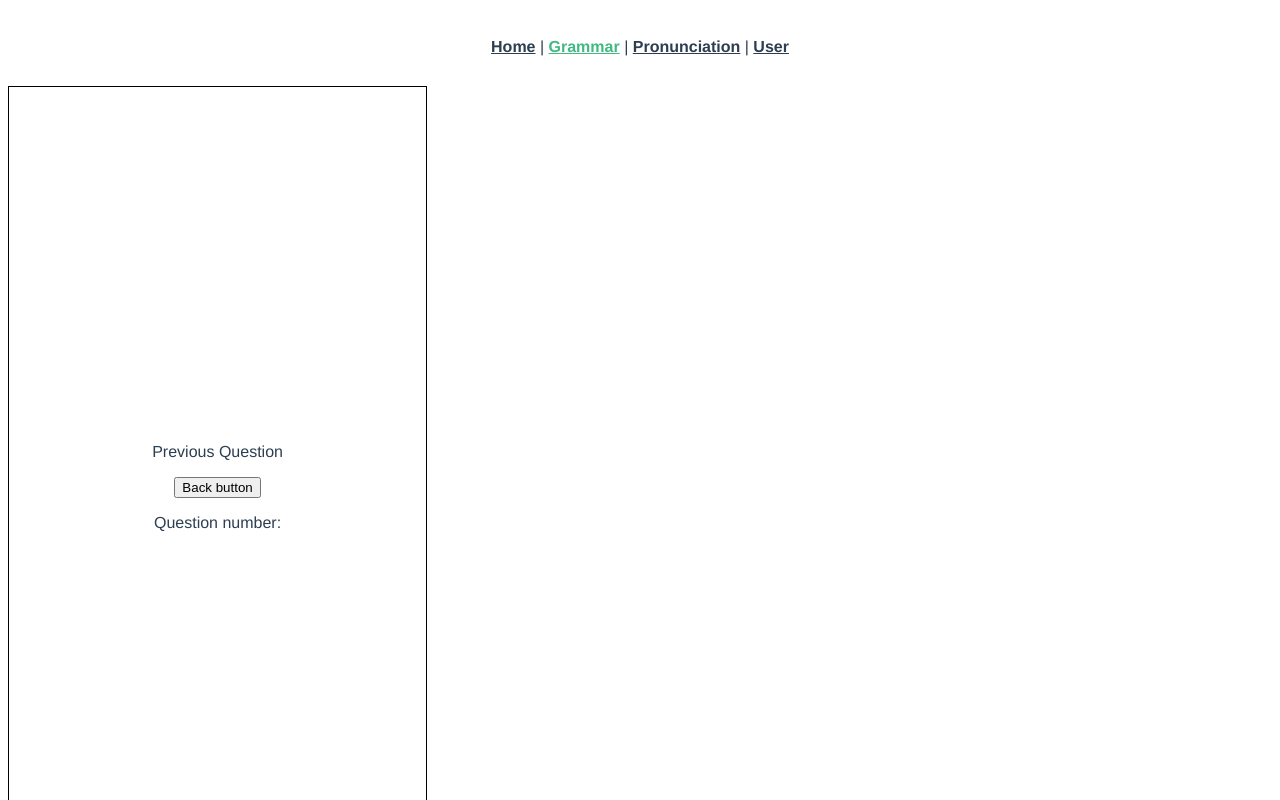
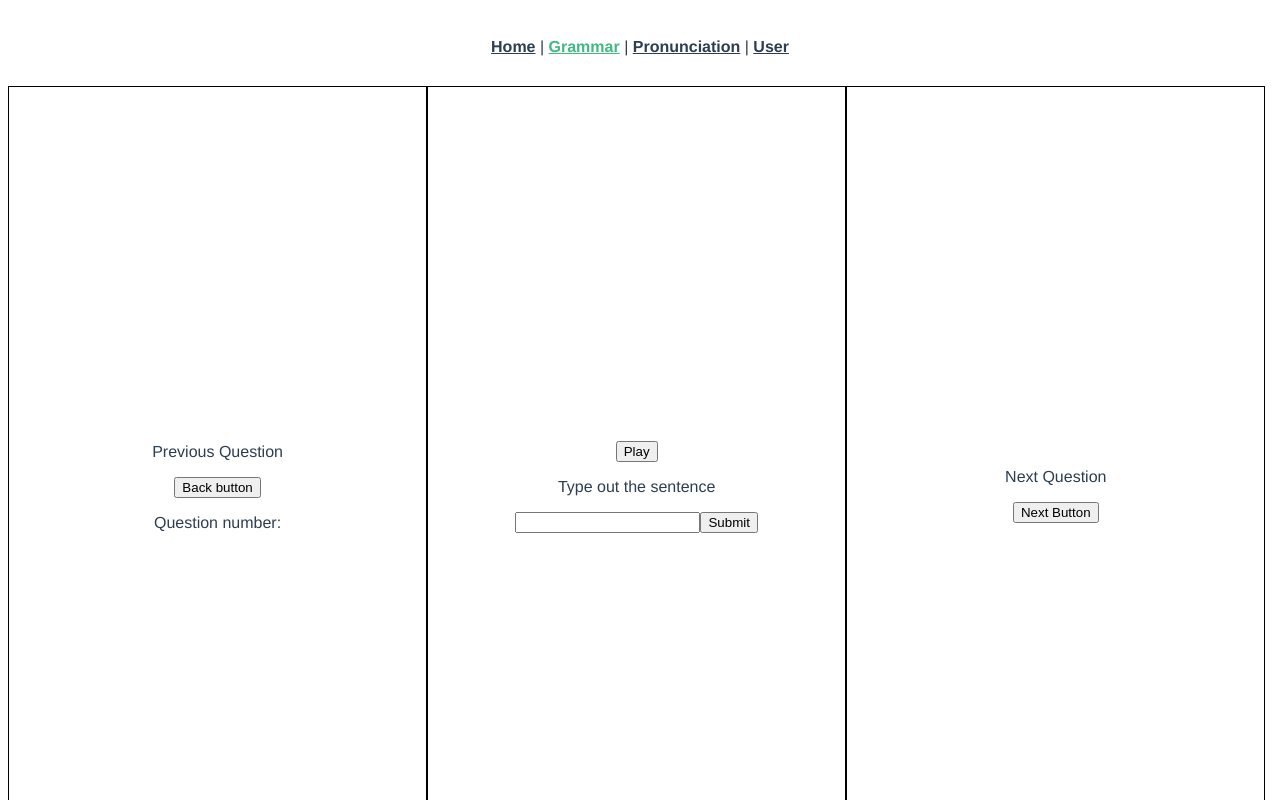
Before and after one commit to nancylee713/AILanguageTutor_FE, a Vue app: page /#/grammar in a window 1280 px wide. Shown: the top 800 px of the page. Built offline with nearby package versions, Linux system fonts and the light colour scheme.

Commit message:
Add boilerplate styling to grammar component

```diff
--- a/src/components/Grammar.vue
+++ b/src/components/Grammar.vue
@@ -6,12 +6,12 @@
       <p>Question number: {{ qnum }}</p>
     </div>
     <div class='content'>
+      <button>Play</button>
+      <p>Type out the sentence</p>
       <div class='grammar-input'>
         <input type='text'/>
         <button>Submit</button>
       </div>
-      <button>Play</button>
-      <p>Type out the sentence</p>
     </div>
     <div class='next'>
       <p>Next Question</p>
@@ -22,8 +22,8 @@
 
 <script>
 export default {
-  // data: function() {
-
+  // data: {
+  //   qnum: String,
   // },
   // methods: {
   //   next: function() {
@@ -40,6 +40,10 @@ export default {
 </script>
 
 <style>
+  .grammar-component {
+    display: flex;
+  }
+
   .previous {
     border: 1px solid black;
   }
```
